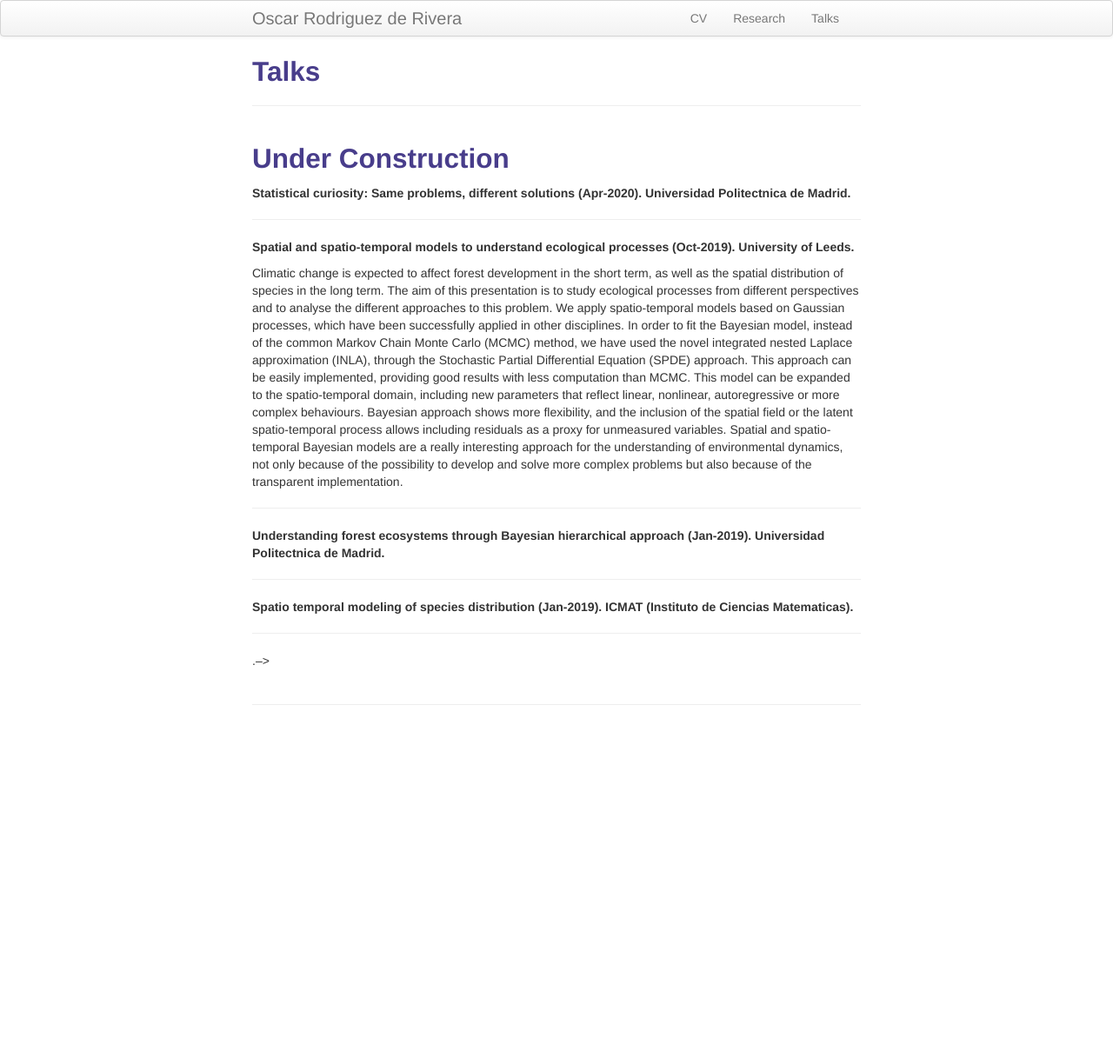
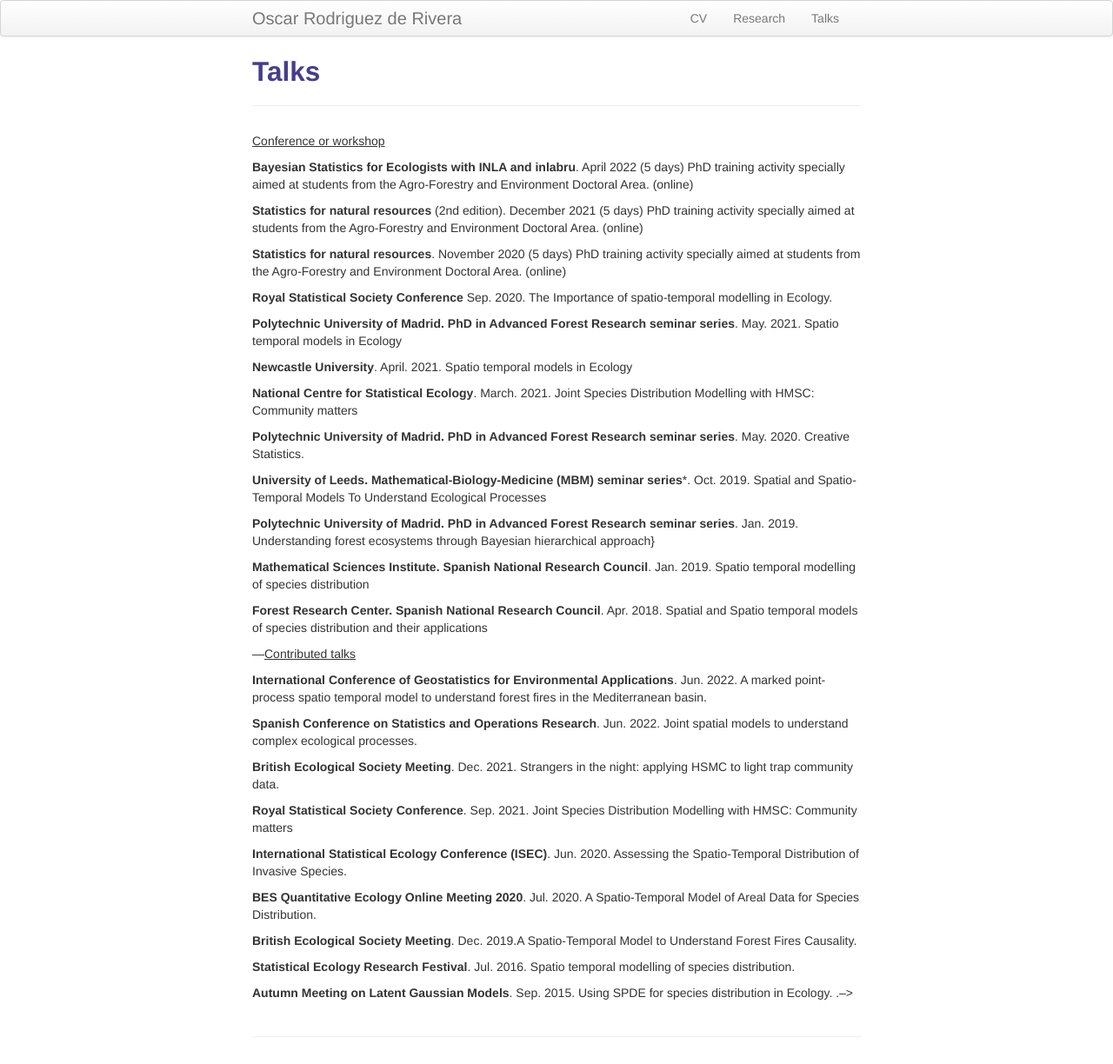
Before and after one commit to orrortega/orrortega.github.io, a Jekyll site: the page built from pages/talks.md, in a window 1280 px wide. Shown: the whole page at 87% size. Built offline with Jekyll 4.4.1, drawn with Linux system fonts in a browser that asks for light colours; before the commit the page ends 900 px from its top, so only the background shows below that.

Commit message:
Update talks.md

```diff
--- a/pages/talks.md
+++ b/pages/talks.md
@@ -4,23 +4,55 @@ title: Talks
 description: Some research talks
 ---
 
-Under Construction
-----
+<u>Conference or workshop
 
-<b>Statistical curiosity: Same problems, different solutions (Apr-2020). Universidad Politectnica de Madrid.
+**Bayesian Statistics for Ecologists with INLA and inlabru**. April 2022 (5 days)
+      PhD training activity specially aimed at students from the Agro-Forestry and Environment Doctoral Area. (online)
 
----
-<b>Spatial and spatio-temporal models to understand ecological processes (Oct-2019). University of Leeds.
+**Statistics for natural resources** (2nd edition). December 2021 (5 days)
+      PhD training activity specially aimed at students from the Agro-Forestry and Environment Doctoral Area. (online)
 
-Climatic change is expected to affect forest development in the short term, as well as the spatial distribution of species in the long term. The aim of this presentation is to study ecological processes from different perspectives and to analyse the different approaches to this problem. We apply spatio-temporal models based on Gaussian processes, which have been successfully applied in other disciplines. In order to fit the Bayesian model, instead of the common Markov Chain Monte Carlo (MCMC) method, we have used the novel integrated nested Laplace approximation (INLA), through the Stochastic Partial Differential Equation (SPDE) approach. This approach can be easily implemented, providing good results with less computation than MCMC. This model can be expanded to the spatio-temporal domain, including new parameters that reflect linear, nonlinear, autoregressive or more complex behaviours. Bayesian approach shows more flexibility, and the inclusion of the spatial field or the latent spatio-temporal process allows including residuals as a proxy for unmeasured variables. Spatial and spatio-temporal Bayesian models are a really interesting approach for the understanding of environmental dynamics, not only because of the possibility to develop and solve more complex problems but also because of the transparent implementation.
+**Statistics for natural resources**. November 2020 (5 days)
+      PhD training activity specially aimed at students from the Agro-Forestry and Environment Doctoral Area. (online)
 
----
-<b>Understanding forest ecosystems through Bayesian hierarchical approach (Jan-2019). Universidad Politectnica de Madrid.
+**Royal Statistical Society Conference** Sep. 2020. The Importance of spatio-temporal modelling in Ecology.
 
----
-<b>Spatio temporal modeling of species distribution (Jan-2019). ICMAT (Instituto de Ciencias Matematicas).
+**Polytechnic University of Madrid. PhD in Advanced Forest Research seminar series**. May. 2021. Spatio temporal models in Ecology
 
----
+**Newcastle University**. April. 2021. Spatio temporal models in Ecology
+
+**National Centre for Statistical Ecology**. March. 2021. Joint Species Distribution Modelling with HMSC: Community matters
+
+**Polytechnic University of Madrid. PhD in Advanced Forest Research seminar series**. May. 2020. Creative Statistics.
+
+**University of Leeds. Mathematical-Biology-Medicine (MBM) seminar series***. Oct. 2019. Spatial and Spatio-Temporal Models To Understand Ecological Processes
+
+**Polytechnic University of Madrid. PhD in Advanced Forest Research seminar series**. Jan. 2019. Understanding forest ecosystems through Bayesian hierarchical approach}
+
+**Mathematical Sciences Institute. Spanish National Research Council**. Jan. 2019. Spatio temporal modelling of species distribution
+
+**Forest Research Center. Spanish National Research Council**. Apr. 2018. Spatial and Spatio temporal models of species distribution and their applications
+
+
+---<u>Contributed talks
+
+**International Conference of Geostatistics for Environmental Applications**. Jun. 2022. A marked point‐process spatio temporal model to understand forest fires in the Mediterranean basin.
+
+**Spanish Conference on Statistics and Operations Research**. Jun. 2022. Joint spatial models to understand complex ecological processes.
+
+**British Ecological Society Meeting**. Dec. 2021. Strangers in the night: applying HSMC to light trap community data.
+
+**Royal Statistical Society Conference**. Sep. 2021. Joint Species Distribution Modelling with HMSC: Community matters
+
+**International Statistical Ecology Conference (ISEC)**. Jun. 2020. Assessing the Spatio-Temporal Distribution of Invasive Species.
+
+**BES Quantitative Ecology Online Meeting 2020**. Jul. 2020. A Spatio-Temporal Model of Areal Data for Species Distribution.
+
+**British Ecological Society Meeting**. Dec. 2019.A Spatio-Temporal Model to Understand Forest Fires Causality.
+
+**Statistical Ecology Research Festival**. Jul. 2016. Spatio temporal modelling of species distribution.
+
+**Autumn Meeting on Latent Gaussian Models**. Sep. 2015. Using SPDE for species distribution in Ecology.
 .-->
 
 <!-- Note: this is how to write a comment in HTML. Everything in here won't show up on your webpage.-->
```
